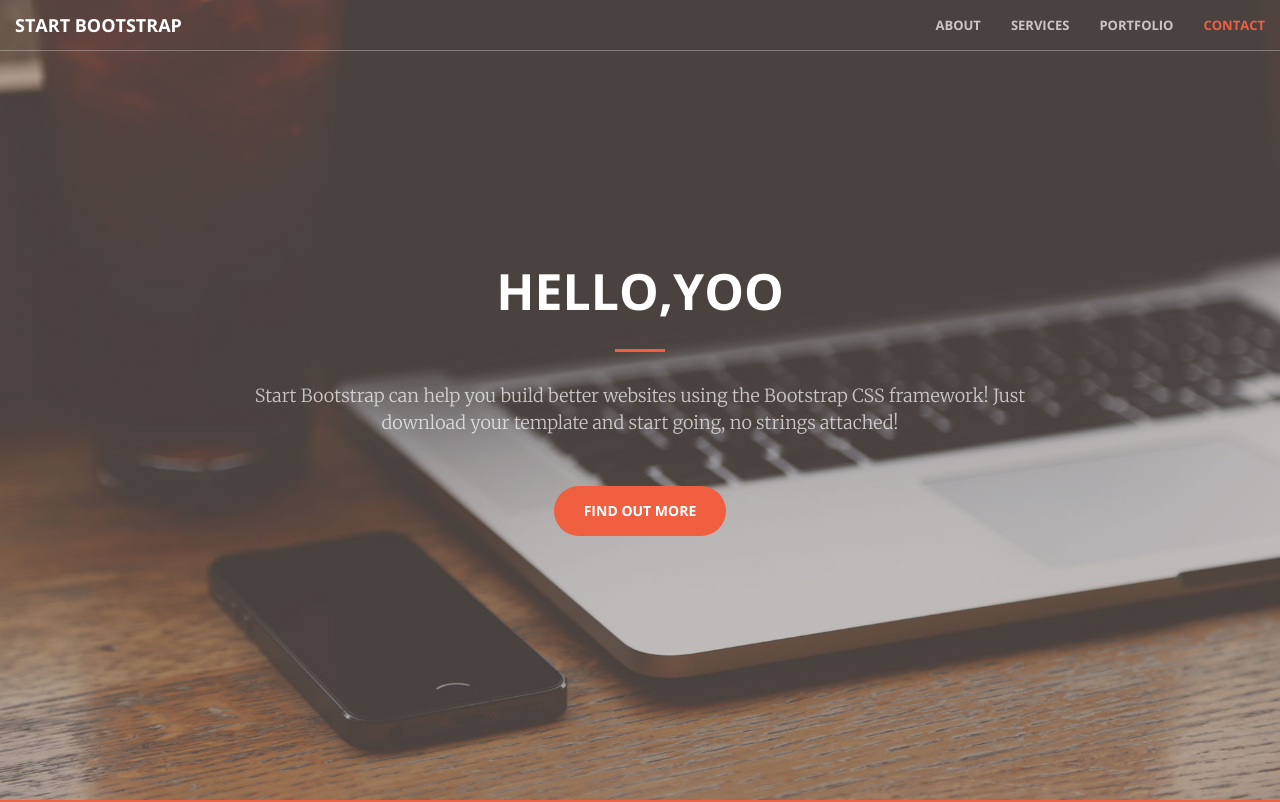
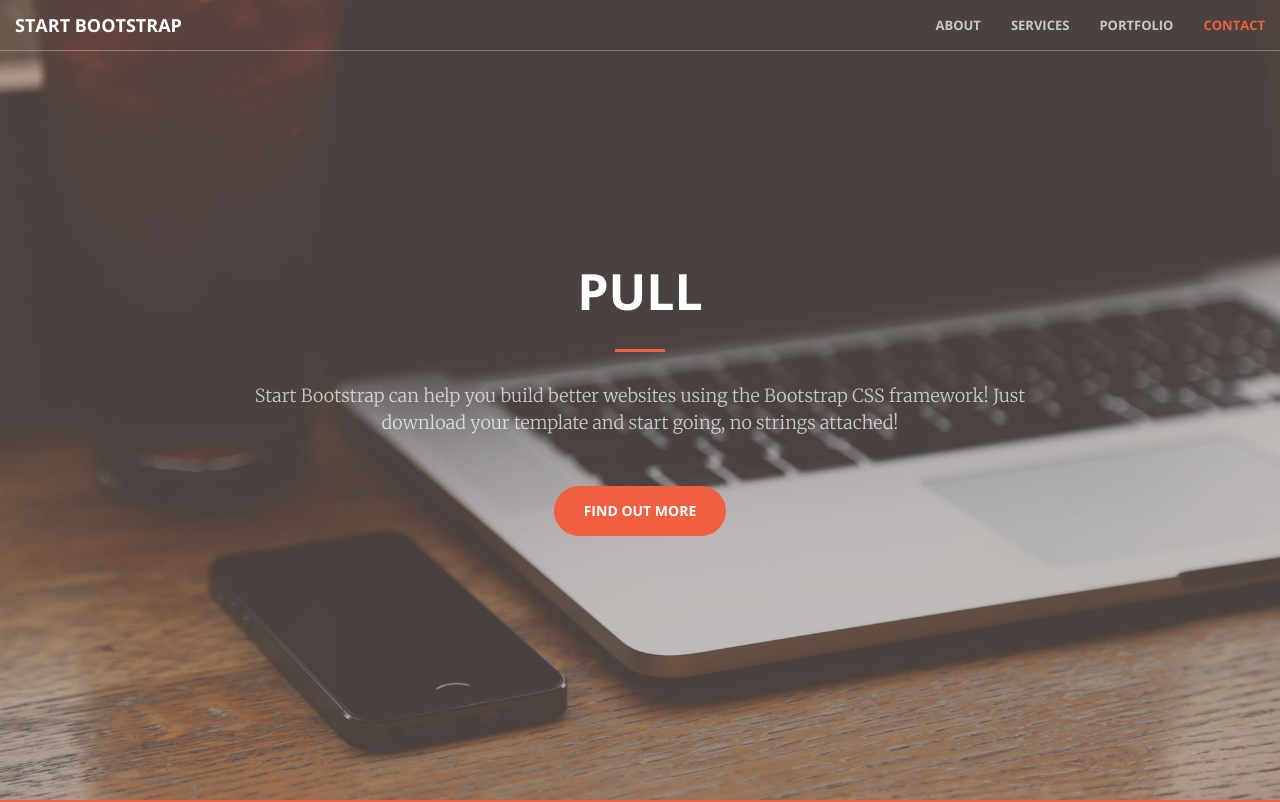
Before and after one commit to w918114/git-demo, a website: page index.html in a window 1280 px wide. Shown: the top 802 px of the page. Drawn offline with nearby package versions, Linux system fonts and the light colour scheme.

Commit message:
update index.html

```diff
--- a/index.html
+++ b/index.html
@@ -71,7 +71,7 @@
     <header>
         <div class="header-content">
             <div class="header-content-inner">
-                <h1 id="homeHeading">HELLO,yoo</h1>
+                <h1 id="homeHeading">pull</h1>
                 <hr>
                 <p>Start Bootstrap can help you build better websites using the Bootstrap CSS framework! Just download your template and start going, no strings attached!</p>
                 <a href="#about" class="btn btn-primary btn-xl page-scroll">Find Out More</a>
```
